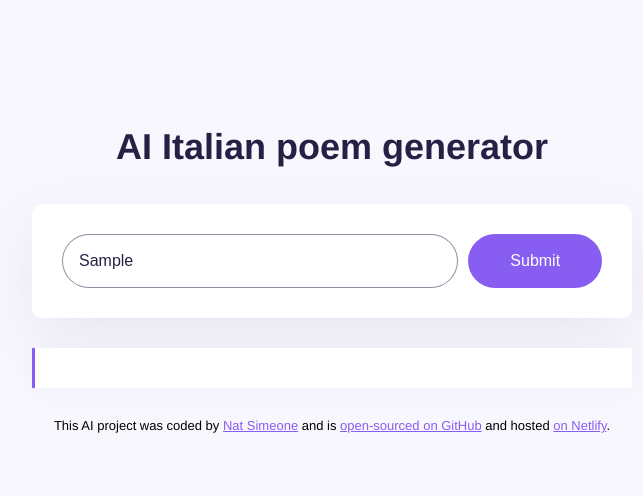
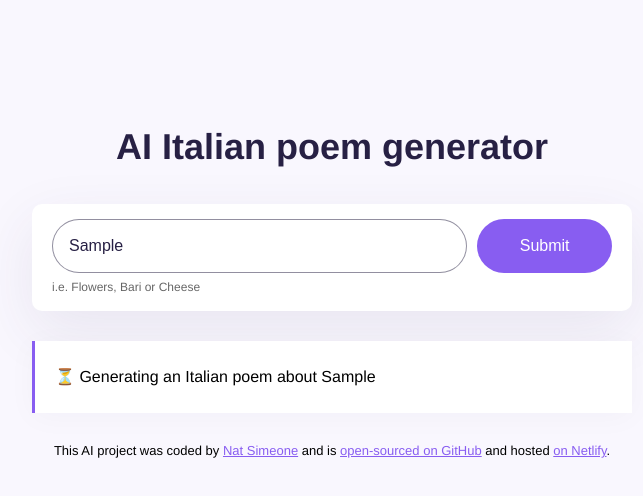
Before and after one commit to natsime/italian-poem-generator, a plain HTML site: page index.html in a window 1280 px wide. Both pictures are taken after typing "Sample" into the empty fields and a click on the input 843 px from the left and 261 px from the top of the page. Shown: the whole page, without its empty margins (308-951 px from the left). Drawn offline with nearby package versions, Linux system fonts and the light colour scheme; no server answers.

Commit message:
improved the UI

```diff
--- a/index.html
+++ b/index.html
@@ -12,6 +12,7 @@
     <div class="container">
       <header>AI Italian poem generator</header>
       <main>
+        <div class="form-container">
           <form id="poem-genetator-form">
             <input
               type="text"
@@ -24,7 +25,9 @@
             />
             <input type="submit" class="submit-button" />
           </form>
-        <div class="poem" id="poem"></div>
+          <div class="hint">i.e. Flowers, Bari or Cheese</div>
+        </div>
+        <div class="poem hidden" id="poem"></div>
       </main>
       <footer>
         This AI project was coded by
--- a/src/index.js
+++ b/src/index.js
@@ -16,9 +16,9 @@ function generatePoem(event) {
   let prompt = `User instructions: Generate an Italian poem about ${instructionsInput.value}`;
   let apiUrl = `https://api.shecodes.io/ai/v1/generate?prompt=${prompt}&context=${context}&key=${apiKey}`;
 
-  console.log("Generating poem..");
-  console.log(`Prompt: ${prompt}`);
-  console.log(`Context: ${context}`);
+  let poemElement = document.querySelector("#poem");
+  poemElement.classList.remove("hidden");
+  poemElement.innerHTML = `<div class="generating">⏳ Generating an Italian poem about ${instructionsInput.value}</div>`;
 
   axios.get(apiUrl).then(displayPoem);
 }
--- a/src/style.css
+++ b/src/style.css
@@ -21,13 +21,23 @@ header {
   color: #272044;
 }
 
-form {
-  padding: 30px;
+.form-container {
+  padding: 15px 20px;
   background-color: white;
   box-shadow: 0px 20px 60px rgba(65, 50, 100, 0.09);
   border-radius: 10px;
+  margin-bottom: 30px;
+}
+
+form {
   display: flex;
-  margin-bottom: 30px;
+}
+
+.hint {
+  line-height: 1.5;
+  margin-top: 5px;
+  opacity: 0.6;
+  font-size: 12px;
 }
 
 .instructions {
@@ -63,8 +73,27 @@ form {
   line-height: 2;
 }
 
+.hidden {
+  display: none;
+}
+
 footer {
   text-align: center;
   font-size: 13px;
   margin-top: 30px;
 }
+
+.generating {
+  animation: blink-animation 1s steps(5, start) infinite;
+}
+
+@keyframes blink-animation {
+  to {
+    visibility: hidden;
+  }
+}
+@-webkit-keyframes blink-animation {
+  to {
+    visibility: hidden;
+  }
+}
```
Lines whose indentation alone changed are shown as unchanged.
